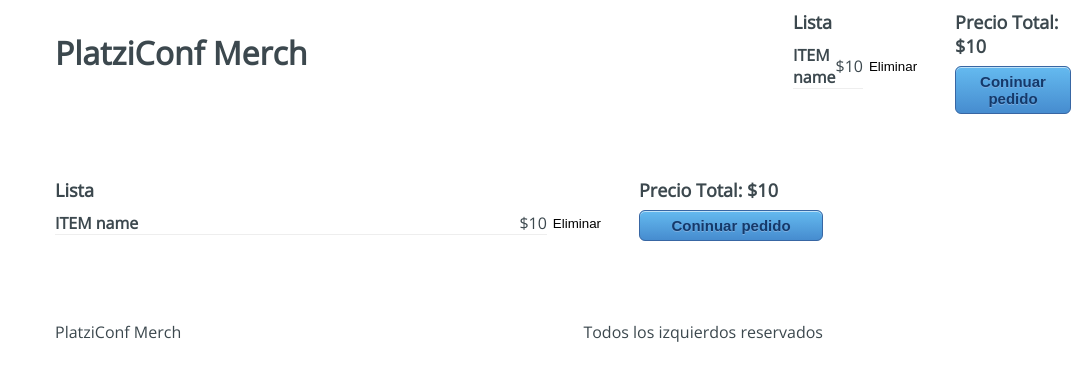
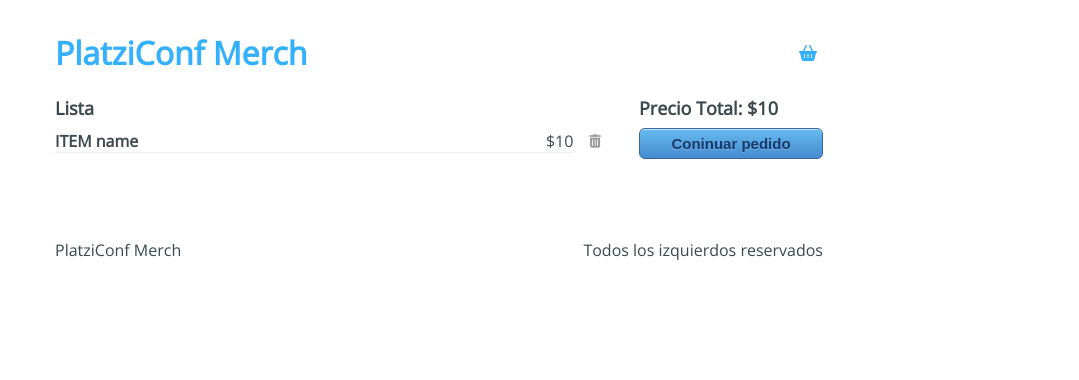
Before and after one commit to Galleguras/platzi-conf-merch, a React app: page /checkout in a window 1280 px wide. Shown: the top 380 px of the page, without its empty margins (201-1280 px from the left). Built offline with nearby package versions, Linux system fonts and the light colour scheme.

Commit message:
27 Integración de íconos y conexión con React Router en Curso Profesional de React Hooks

```diff
--- a/public/index.html
+++ b/public/index.html
@@ -1,14 +1,16 @@
 <!DOCTYPE html>
 <html lang="en">
+  <head>
+    <meta charset="UTF-8" />
+    <meta name="viewport" content="width=device-width, initial-scale=1.0" />
+    <title>Platzi Conf Merch</title>
+    <script
+      src="https://kit.fontawesome.com/4713efe915.js"
+      crossorigin="anonymous"
+    ></script>
+  </head>
 
-<head>
-  <meta charset="UTF-8">
-  <meta name="viewport" content="width=device-width, initial-scale=1.0">
-  <title>Document</title>
-</head>
-
-<body>
-  <div id="app"></div>
-</body>
-
+  <body>
+    <div id="app"></div>
+  </body>
 </html>
--- a/src/components/Header.jsx
+++ b/src/components/Header.jsx
@@ -1,12 +1,17 @@
 import React from 'react';
 import Checkout from '../containers/Checkout';
 import '../styles/components/Header.css';
+import { Link } from 'react-router-dom';
 const Header = () => {
   return (
     <div className="Header">
-      <h1 className="Header-title">PlatziConf Merch</h1>
+      <Link to="/">
+        <h1 className="Header-title">PlatziConf Merch</h1>
+      </Link>
       <div className="Header-checkout">
-        <Checkout />
+        <Link to="/checkout">
+          <i className="fas fa-shopping-basket" />
+        </Link>
       </div>
     </div>
   );
--- a/src/containers/Checkout.jsx
+++ b/src/containers/Checkout.jsx
@@ -1,5 +1,6 @@
 import React from 'react';
 import '../styles/components/Checkout.css';
+import { Link } from 'react-router-dom';
 const Checkout = () => {
   return (
     <div className="Checkout">
@@ -10,12 +11,16 @@ const Checkout = () => {
             <h4>ITEM name</h4>
             <span>$10</span>
           </div>
-          <button type="button">Eliminar</button>
+          <button type="button">
+            <i className="fas fa-trash-alt" />
+          </button>
         </div>
       </div>
       <div className="Checkout-sidebar">
         <h3>Precio Total: $10</h3>
-        <button type="button">Coninuar pedido</button>
+        <Link to={'checkout/information'}>
+          <button type="button">Coninuar pedido</button>
+        </Link>
       </div>
     </div>
   );
--- a/src/containers/Information.jsx
+++ b/src/containers/Information.jsx
@@ -1,5 +1,6 @@
 import React from 'react';
 import '../styles/components/Information.css';
+import { Link } from 'react-router-dom';
 const Information = () => {
   return (
     <div className="Information">
@@ -22,7 +23,9 @@ const Information = () => {
         </div>
         <div className="Information-buttons">
           <div className="Information-back">Regresar</div>
-          <div className="Information-next">Pagar</div>
+          <Link to="checkout/payment">
+            <div className="Information-next">Pagar</div>
+          </Link>
         </div>
       </div>
       <div className="Information-sidebar">
```
